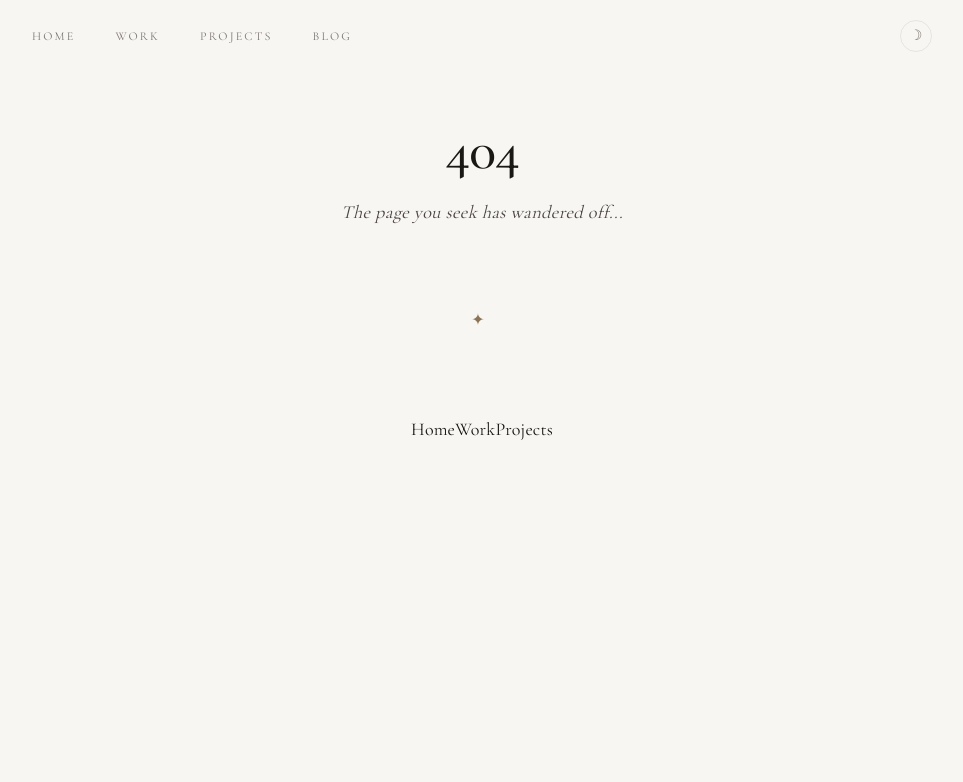
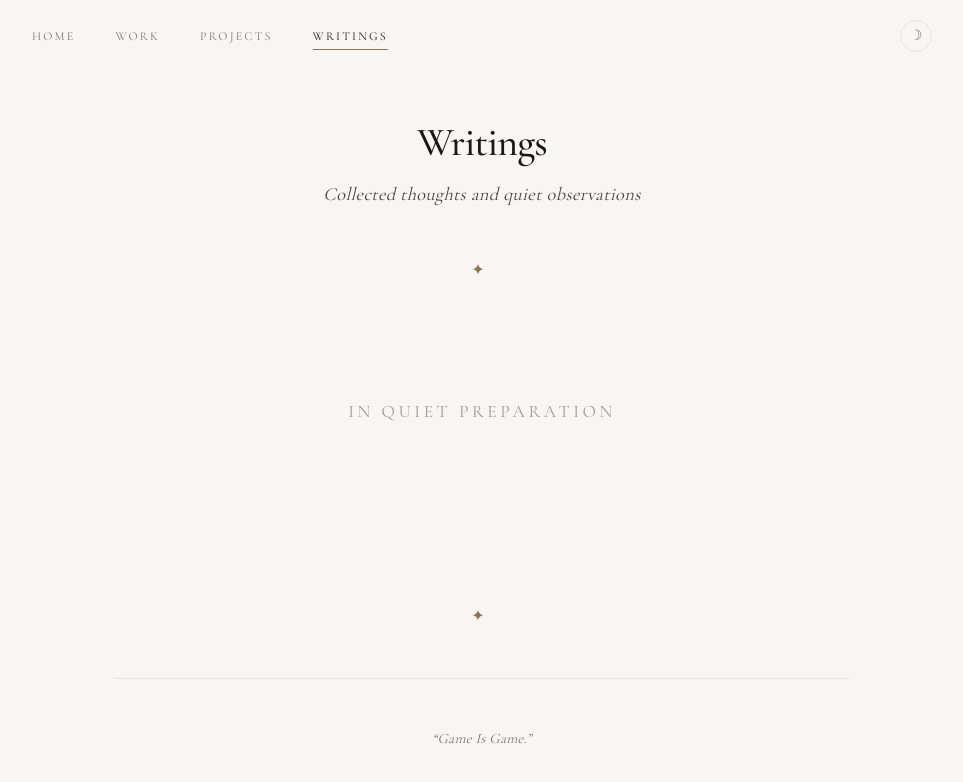
Before and after one commit to stochi0/personal-page, a Next.js app: page /writings in a window 1280 px wide. Before the commit this address had no page. Shown: the top 782 px of the page, without its empty margins (158-1121 px from the left). Built offline with nearby package versions, Linux system fonts and the light colour scheme.

Commit message:
Refactor NotFound page layout and update navigation links; remove Blog component

```diff
--- a/src/app/not-found.tsx
+++ b/src/app/not-found.tsx
@@ -6,7 +6,16 @@ export default function NotFound() {
       <h1 style={{ marginBottom: '1rem' }}>404</h1>
       <p className="tagline" style={{ marginBottom: '2rem' }}>The page you seek has wandered off...</p>
       <div className="star">✦</div>
-      <div className="connect-links" style={{ marginTop: '2rem' }}>
+      <div
+        className="connect-links"
+        style={{
+          marginTop: '2rem',
+          display: 'flex',
+          gap: '1.5rem',
+          justifyContent: 'center',
+          flexWrap: 'wrap',
+        }}
+      >
         <Link href="/" className="connect-link">
           Home
         </Link>
@@ -16,6 +25,9 @@ export default function NotFound() {
         <Link href="/projects" className="connect-link">
           Projects
         </Link>
+        <Link href="/writings" className="connect-link">
+          Writings
+        </Link>
       </div>
     </div>
   );
--- a/src/app/blog/page.tsx
+++ b/src/app/writings/page.tsx
@@ -3,7 +3,7 @@ import { profile } from "@/content";
 import { createMetadata } from "@/lib/metadata";
 
 export const metadata: Metadata = createMetadata(
-    "Blog",
+    "Writings",
     "Thoughts, insights, and stories from Ayush",
     profile.name
 );
@@ -13,9 +13,9 @@ export default function Blog() {
         <div className="main-container">
             {/* Page Title */}
             <header className="section" style={{ textAlign: 'center', marginBottom: '1rem' }}>
-                <h1 style={{ fontSize: '2.5rem' }}>Blog</h1>
+                <h1 style={{ fontSize: '2.5rem' }}>Writings</h1>
                 <p className="tagline" style={{ marginTop: '1rem' }}>
-                    Thoughts, insights, and stories
+                    Collected thoughts and quiet observations
                 </p>
             </header>
 
@@ -23,7 +23,9 @@ export default function Blog() {
 
             {/* Coming Soon Section */}
             <section className="section" style={{ textAlign: 'center', padding: '4rem 0' }}>
-                <h2 className="section-title" style={{ fontSize: '1.5rem' }}>Coming soon</h2>
+                <p className="section-title" style={{ fontSize: '1.1rem', opacity: 0.7 }}>
+                    In quiet preparation
+                </p>
             </section>
 
             <div className="star">✦</div>
--- a/src/components/Navigation.tsx
+++ b/src/components/Navigation.tsx
@@ -8,7 +8,7 @@ const navItems = [
   { href: "/", label: "Home" },
   { href: "/work", label: "Work" },
   { href: "/projects", label: "Projects" },
-  { href: "/blog", label: "Blog" },
+  { href: "/writings", label: "Writings" },
 ];
 
 export function Navigation() {
```
Also changed, not shown: 1 other file (tests, documents, lock files or other folders).
